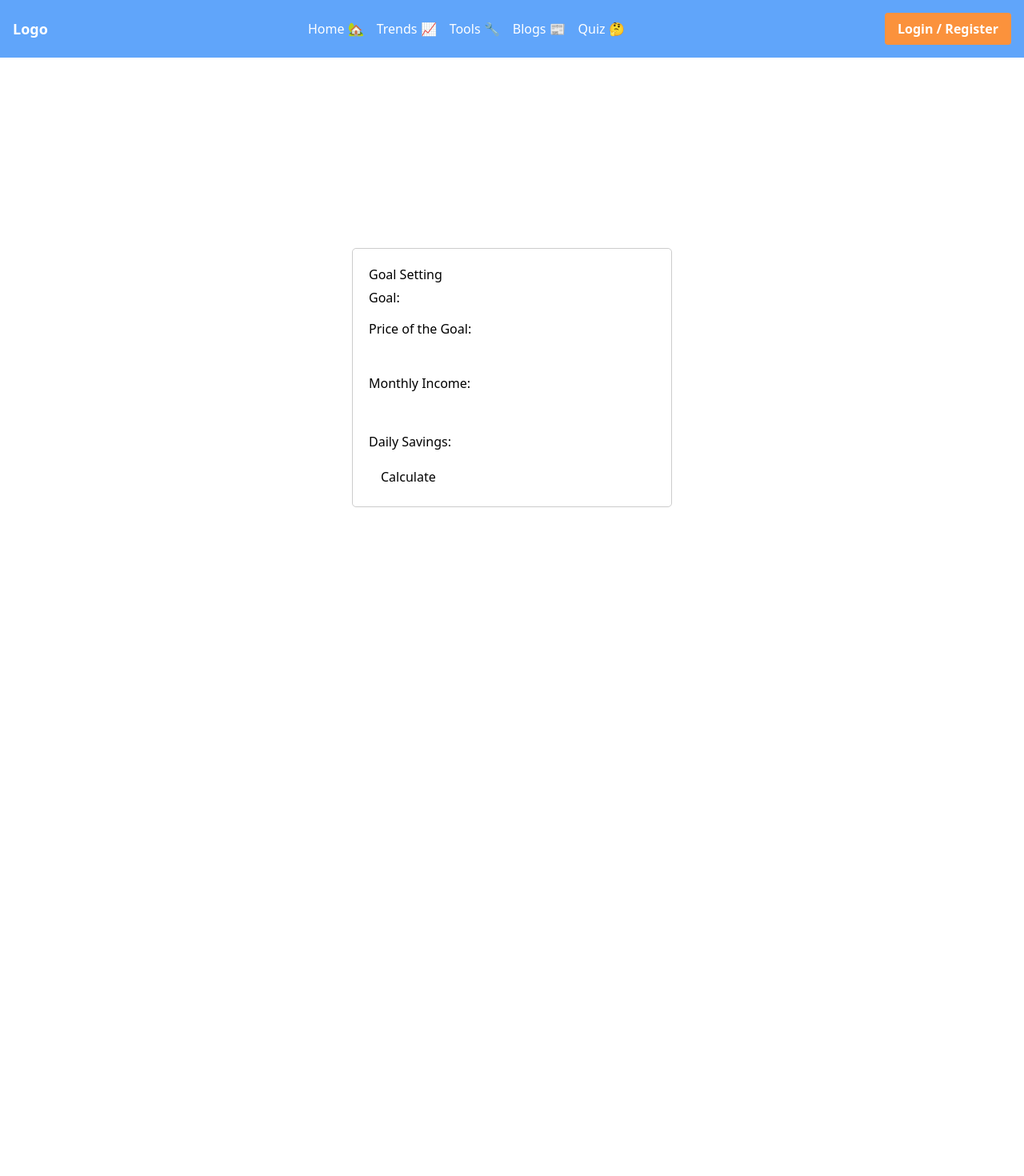
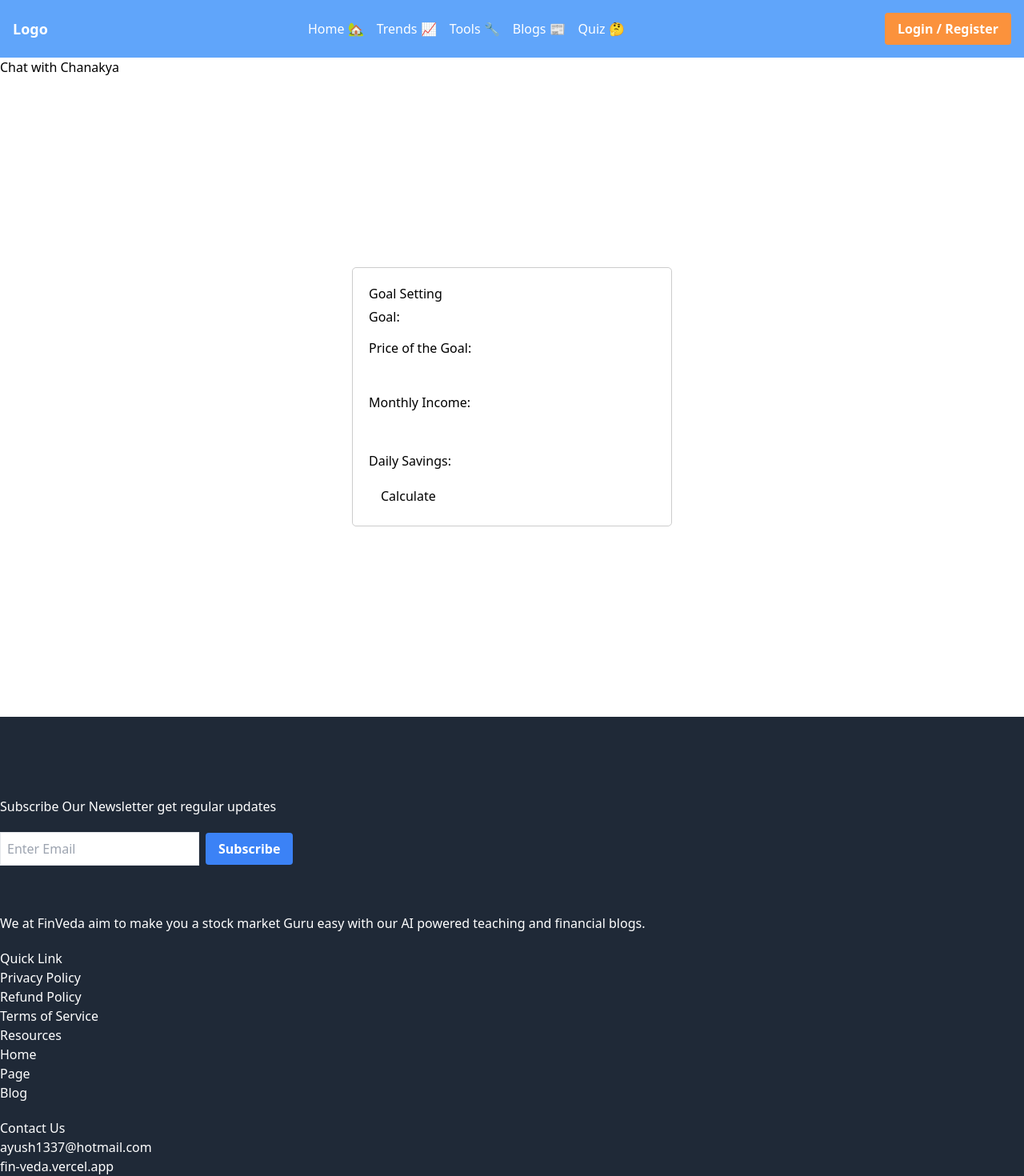
Before and after one commit to Prathamesh1407/Arth-Mitra-Financial-Literacy-Website, a React (Create React App) app in the folder client/: page / in a window 1280 px wide. Shown: the top 1470 px of the page at 80% size. Before the commit the page ends 872 px from the top, so only its background shows below. Built offline with nearby package versions, Linux system fonts and the light colour scheme.

Commit message:
Commiting frontend

```diff
--- a/client/src/App.jsx
+++ b/client/src/App.jsx
@@ -10,11 +10,10 @@ function App() {
   return (
     <div>
       <Navbar/>
-
-      {/* <ChatButton/> */}
+      <ChatButton/>
       <GoalSetting/>
-      {/* <Footer/> */}
-      {/* <LoginPage/> */}
+      <Footer/>
+      <LoginPage/>
     </div>
   );
 }
--- a/client/src/Page/ChatButton.jsx
+++ b/client/src/Page/ChatButton.jsx
@@ -14,8 +14,8 @@ const ChatButton = () => {
   };
 
   return (
-    <button id="chatWithArthsathi" onClick={handleClick}>
-      Chat with Arthsathi
+    <button id="chatWithChanakya" onClick={handleClick}>
+      Chat with Chanakya
     </button>
   );
 };
--- a/client/src/Page/GoalSetting.jsx
+++ b/client/src/Page/GoalSetting.jsx
@@ -5,7 +5,7 @@ const GoalSetting = () => {
   const [goalPrice, setGoalPrice] = useState('');
   const [monthlyIncome, setMonthlyIncome] = useState('');
   const [dailySavings, setDailySavings] = useState('');
-  const [remainingAmount, setRemainingAmount] = useState('');
+  const [remainingAmount,setRemainingAmount] = useState('');
   const [estimatedTime, setEstimatedTime] = useState('');
 
   const handleSubmit = (e) => {
```
